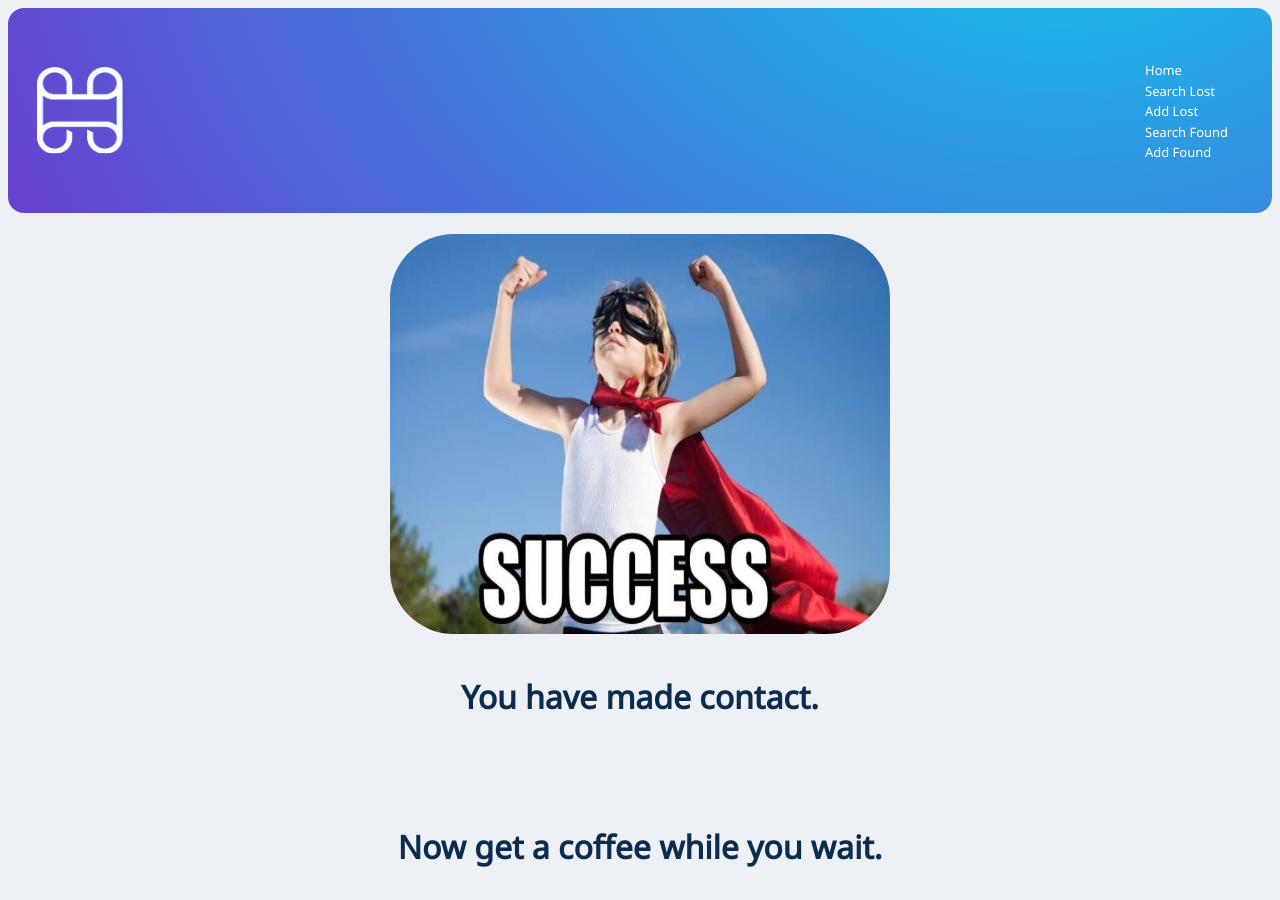
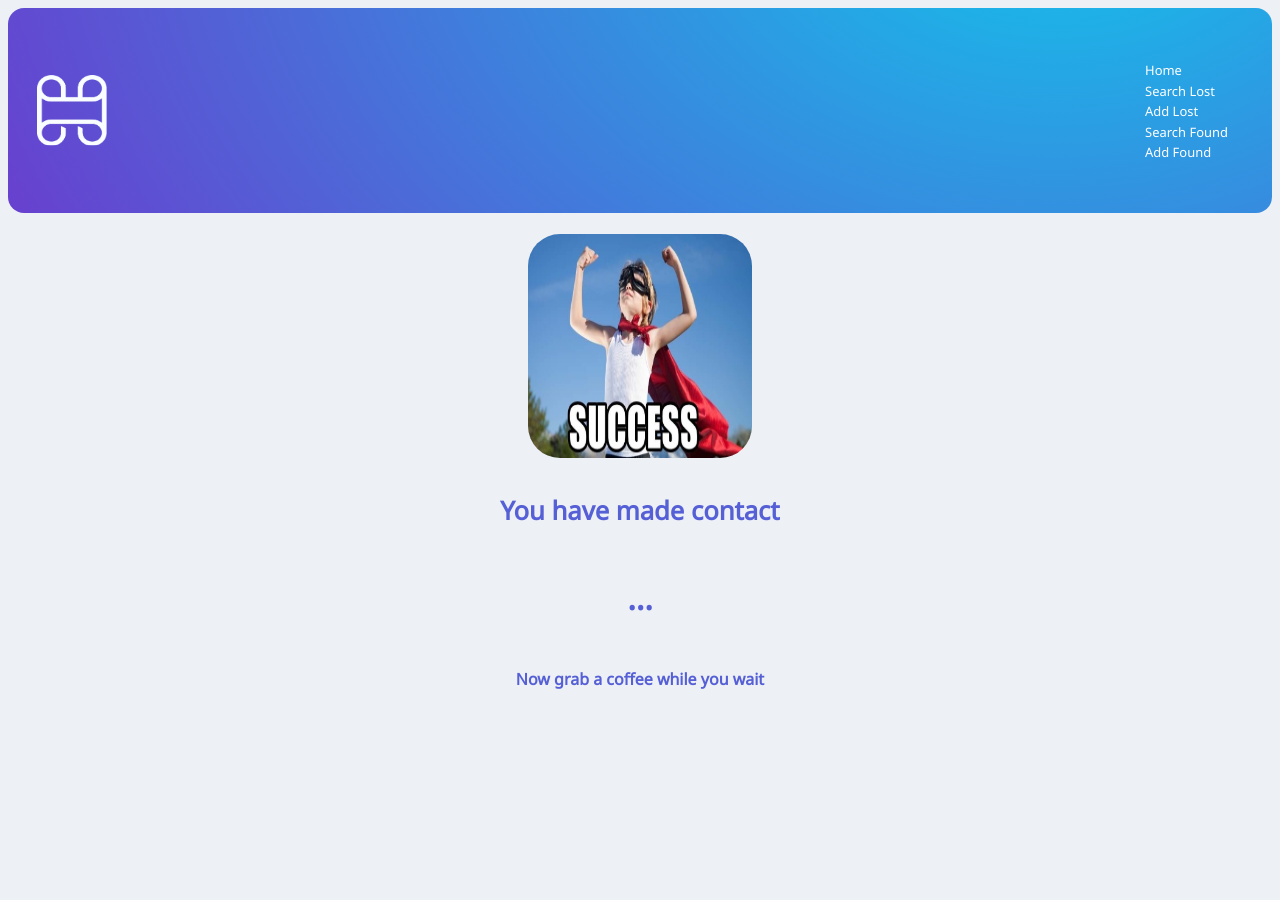
Before and after one commit to JannikUekoetter/capstone-project, a Next.js app: page /success in a window 1280 px wide. After the commit the page ends 800 px from the top, so only its background shows below. Built offline with nearby package versions, Linux system fonts and the light colour scheme.

Commit message:
minor changes

```diff
--- a/components/BurgerMenu.js
+++ b/components/BurgerMenu.js
@@ -96,7 +96,7 @@ const Anchor = styled.a`
 
 const Logo = styled.img`
   border-radius: 1em;
-  width: 7em;
-  height: 7em;
+  width: 6em;
+  height: 6em;
   padding: 0.8em;
 `;
--- a/components/Kontaktformular/ContactSuccess.js
+++ b/components/Kontaktformular/ContactSuccess.js
@@ -16,9 +16,9 @@ export default function ContactSuccess() {
           layout="fill"
           alt="lost items"
         ></StyledImage>
-        <p>You have made contact. </p>
-        <br />
-        <p>Now get a coffee while you wait.</p>
+        <SuccessText>You have made contact</SuccessText>
+        <ThreeDots>...</ThreeDots>
+        <SecondSuccessText>Now grab a coffee while you wait</SecondSuccessText>
       </StyledSuccess>
     </>
   );
@@ -29,8 +29,41 @@ const StyledSuccess = styled.h1`
 `;
 
 const StyledImage = styled.img`
-  border-radius: 2em;
-  width: 500px;
-  height: 400px;
+  border-radius: 1em;
+  width: 7em;
+  height: 7em;
   position: relative;
 `;
+
+const SuccessText = styled.p`
+  color: white;
+  border-radius: 0.5em;
+  height: 2em;
+  text-align: center;
+  background-size: 400%;
+  background-position: 0% 0%;
+  position: relative;
+  font-size: 0.8em;
+
+  color: #555fd6;
+`;
+
+const SecondSuccessText = styled.p`
+  all: unset;
+  width: 3em;
+  height: 1.5em;
+  font-size: 0.5em;
+  color: white;
+  border-radius: 0.5em;
+  outline: none;
+  color: #555fd6;
+  background-size: 400%;
+  background-position: 0% 0%;
+  padding: 0.5em;
+  text-align: center;
+`;
+
+const ThreeDots = styled.p`
+  color: #555fd6;
+  text-align: center;
+`;
--- a/components/Map.js
+++ b/components/Map.js
@@ -270,10 +270,7 @@ function LocationMarker() {
 export default function Map() {
   return (
     <StyledMapContainer center={[51.235095, 9.682075]} zoom={6} scrollWheelZoom>
-      <TileLayer
-        attribution='&copy; <a href="https://www.openstreetmap.org/copyright">OpenStreetMap</a> contributors'
-        url="https://{s}.tile.openstreetmap.org/{z}/{x}/{y}.png"
-      />
+      <TileLayer attribution='&copy; <a href=""></a> ' url="" />
 
       {positions.map((position) => {
         return (
```
Also changed, not shown: components/Forms/AddFoundItem.js (+2 -5 lines), components/Forms/AddLostItem.js (+3 -5 lines), components/Kontaktformular/Contact.js (+3 -5 lines), components/Search/SearchFound.js (+2 -8 lines), components/Search/SearchLost.js (+3 -9 lines).
